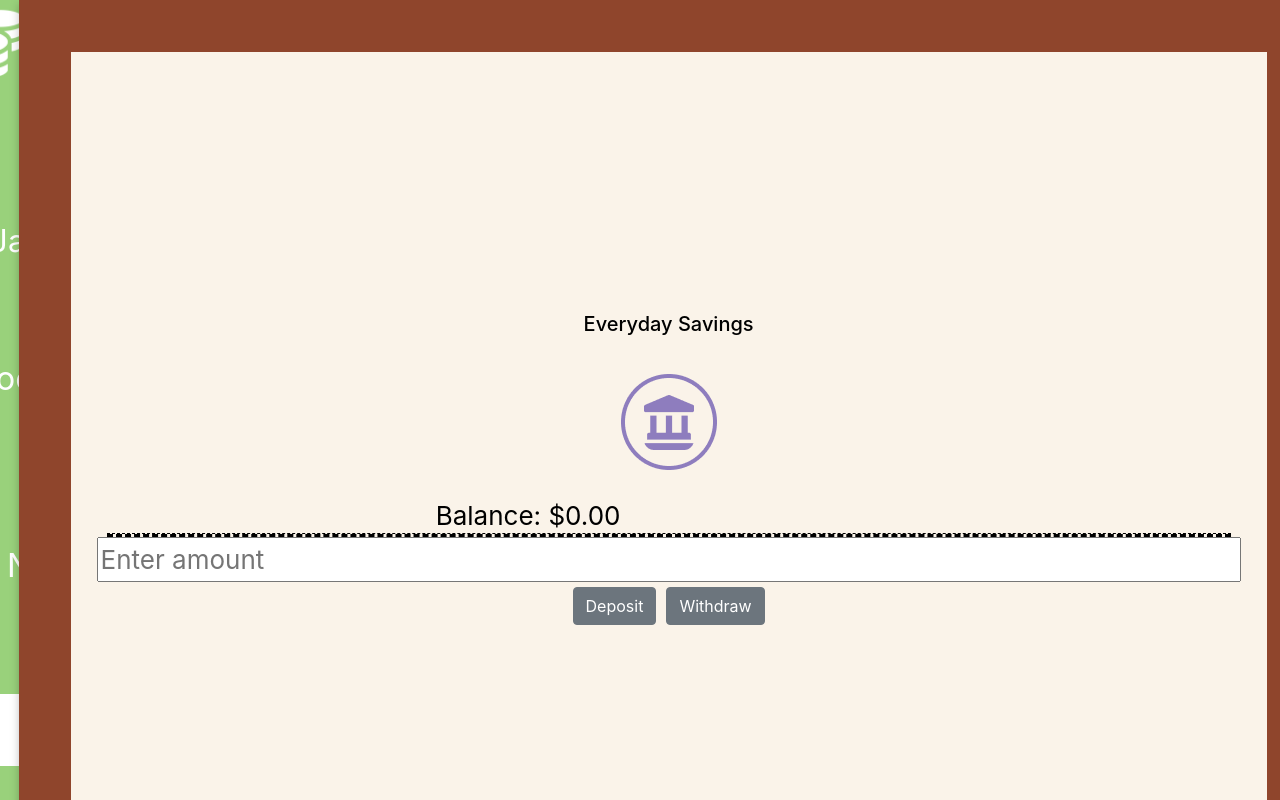
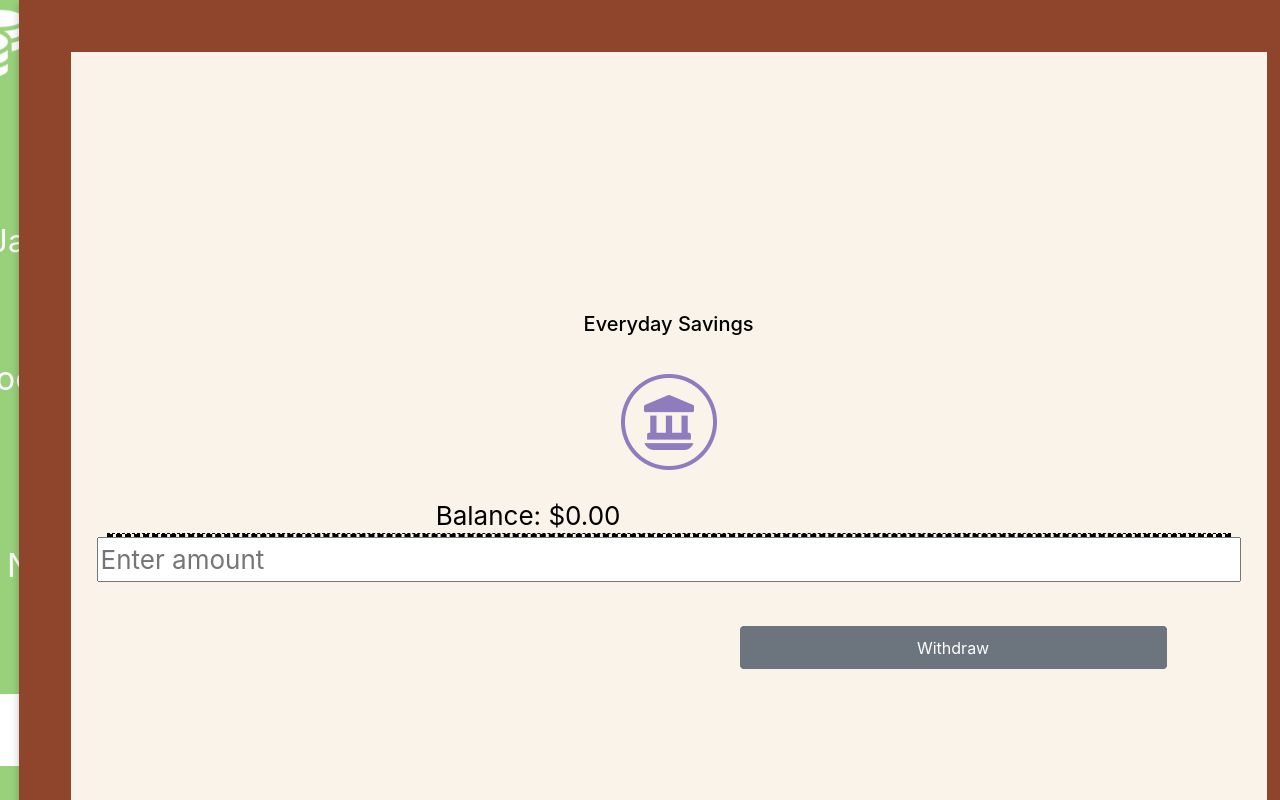
Before and after one commit to Cragzu/cmdf-2021, a React (Create React App) app: page / in a window 1280 px wide. Shown: the top 800 px of the page. Built offline with nearby package versions, Linux system fonts and the light colour scheme.

Commit message:
styled cards

```diff
--- a/src/App.css
+++ b/src/App.css
@@ -152,3 +152,11 @@
   padding: 0 90px;
   font-size: x-large;
 }
+
+.card-button{
+position: absolute;
+width: 427px;
+height: 43px;
+left: 664px;
+top: 569px;
+}
```
